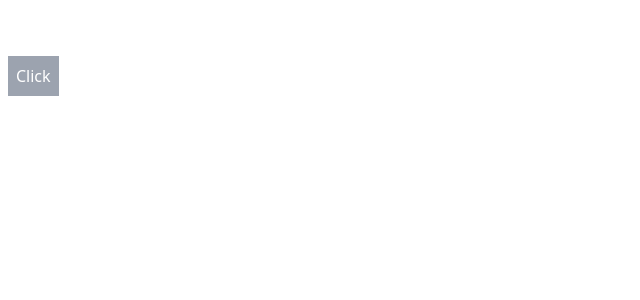
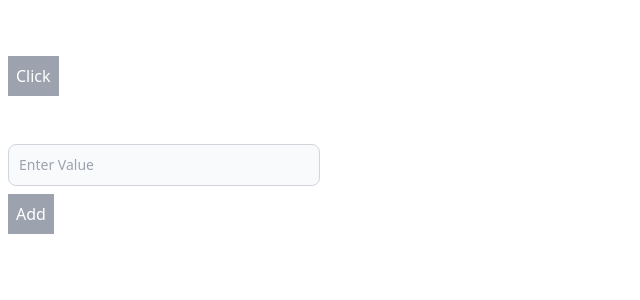
Before and after one commit to Zain541/react-app, a React (Vite) app: page / in a window 1280 px wide. Shown: the top 300 px of the page, without its empty margins (0-640 px from the left). Built offline with nearby package versions, Linux system fonts and the light colour scheme.

Commit message:
Added Users

```diff
--- a/src/App.tsx
+++ b/src/App.tsx
@@ -1,12 +1,20 @@
 import { useState } from "react";
 import Button from "./components/Button";
+import Users from "./components/users/Users";
 
   function App(){
     const [showContainer, setShowContainer] = useState(false);
     return (
-      <div className="flex flex-col p-2 mt-12 gap-2">
-          {showContainer && <div className="p-4 bg-green-200 text-green-800 border">Success!</div>}
-          <div><span><Button onClick={() => setShowContainer(!showContainer)} buttonText="Click"></Button></span></div>
+      <div className="flex">
+        <div className="w-1/2 justify-center align-center">
+          <div className="flex flex-col p-2 mt-12 gap-2">
+              {showContainer && <div className="p-4 bg-green-200 text-green-800 border">Success!</div>}
+              <div><span><Button onClick={() => setShowContainer(!showContainer)} buttonText="Click"></Button></span></div>
+          </div>
+          <div className="mt-8 p-2">
+            <Users></Users>
+          </div>
+        </div>
       </div>
     );
 }
--- /dev/null
+++ b/src/components/Input.tsx
@@ -0,0 +1,20 @@
+import React, { ChangeEvent, DOMAttributes } from 'react'
+
+interface Props{
+	placeholder?: string;
+	value?: string;
+	onInputChange: (value: string) => void;
+}
+
+const Input = ({placeholder = 'Enter Value', onInputChange, value = ''}: Props) => {
+	const handleKeyUp = (event: React.ChangeEvent<HTMLInputElement>) => {
+		onInputChange(event.target.value);
+	}
+  return (
+	<div>
+		<input onChange={handleKeyUp} type="text" id="helper-text" aria-describedby="helper-text-explanation" className="bg-gray-50 w-1/2 border border-gray-300 text-gray-900 text-sm rounded-lg focus:ring-blue-500 focus:border-blue-500 block p-2.5  dark:bg-gray-700 dark:border-gray-600 dark:placeholder-gray-400 dark:text-white dark:focus:ring-blue-500 dark:focus:border-blue-500" placeholder={placeholder} value={value}/>
+	</div>
+  )
+}
+
+export default Input
--- /dev/null
+++ b/src/components/users/List.tsx
@@ -0,0 +1,16 @@
+import React from 'react'
+
+
+interface Props{
+	users: string[];
+}
+
+const List = ({users}: Props) => {
+  return (
+	<>
+		{users.map((user, index) => <li key={index}>{user}</li>)}
+	</>
+  )
+}
+
+export default List
--- /dev/null
+++ b/src/components/users/Users.tsx
@@ -0,0 +1,41 @@
+import React, { useState, useEffect } from 'react'
+import Button from '../Button'
+import Input from '../Input'
+import List from './List';
+
+const Users = () => {
+
+	const [getinput, setInput] = useState('');
+
+	const [users, setUsers] = useState<string[]>([]);
+
+	const handleInputChange = (value: string) => {
+		setInput(value);
+		// console.log(value);
+	}
+
+	const handleClick = () => {
+		console.log(getinput);
+		setUsers((prevUsers) => [...prevUsers, getinput]);
+		setInput('');
+	}
+
+	// useEffect(() => {
+	// 	console.log('Users updated:', users);
+	//   }, [users]);
+
+  return (
+	<>
+	<div className='flex flex-col gap-2'>
+		<span className='w-25'><Input onInputChange={handleInputChange} value={getinput}></Input></span>
+		<span><Button onClick={handleClick} buttonText='Add'></Button></span>
+	</div>
+
+	<div className='mt-12 flex flex-col gap-2'>
+		<List users={users}></List>
+	</div>
+	</>
+  )
+}
+
+export default Users
```
